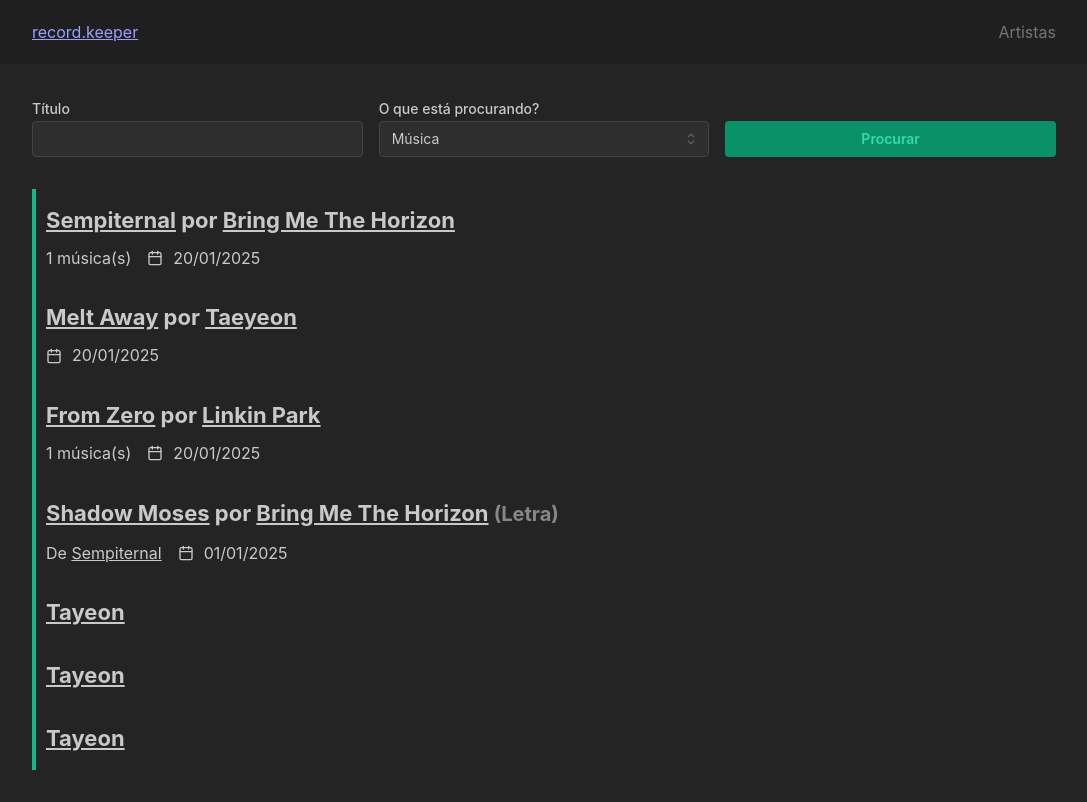
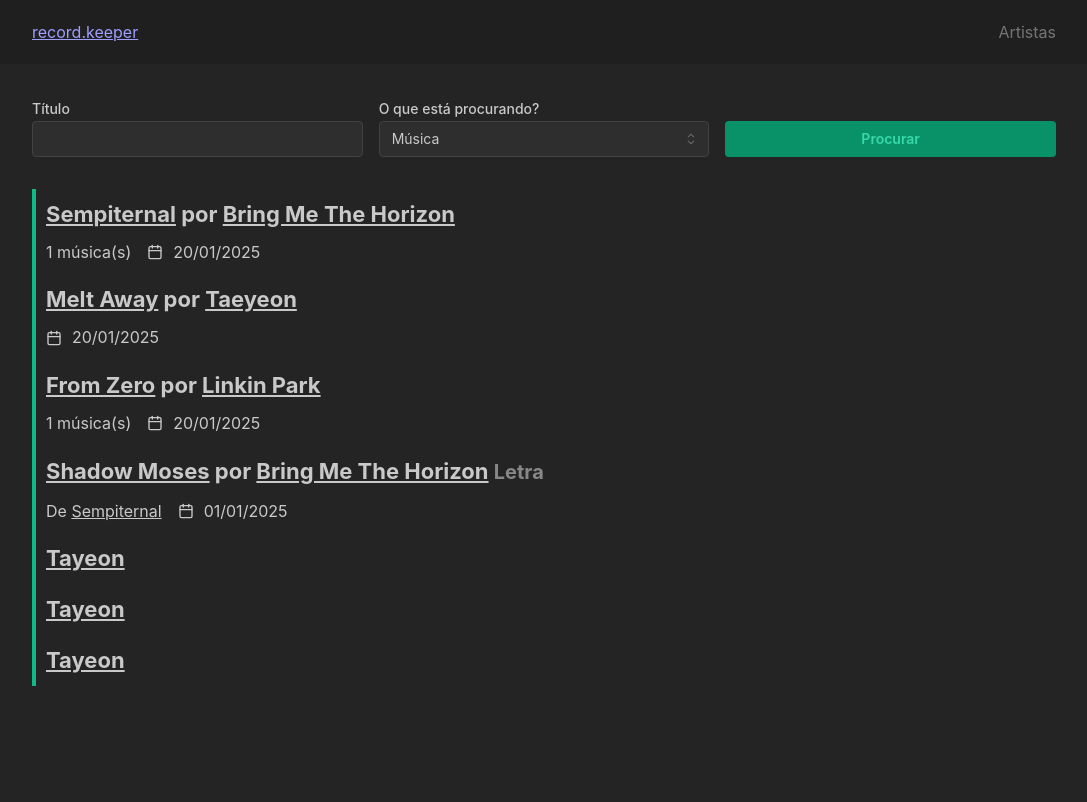
Before and after one commit to wendell-kenneddy/record-keeper, a Next.js app: page / in a window 1280 px wide. Shown: the whole page, without its empty margins (96-1183 px from the left). Built offline with nearby package versions, Linux system fonts and the light colour scheme.

Commit message:
refactor(components): reduce padding of preview components

```diff
--- a/src/components/artist-preview/index.tsx
+++ b/src/components/artist-preview/index.tsx
@@ -11,8 +11,8 @@
   return (
     <Stack
       pl="xs"
-      pb="md"
-      pt="md"
+      pb="xs"
+      pt="xs"
       align="flex-start"
       style={{ borderLeft: "4px solid var(--mantine-color-teal-6)" }}
     >
--- a/src/components/release-preview/index.tsx
+++ b/src/components/release-preview/index.tsx
@@ -27,8 +27,8 @@
     <Stack
       gap="xs"
       pl="xs"
-      pb="md"
-      pt="md"
+      pb="xs"
+      pt="xs"
       align="flex-start"
       style={{ borderLeft: "4px solid var(--mantine-color-teal-6)" }}
     >
--- a/src/components/song-preview/index.tsx
+++ b/src/components/song-preview/index.tsx
@@ -26,8 +26,8 @@
     <Stack
       gap="xs"
       pl="xs"
-      pb="md"
-      pt="md"
+      pb="xs"
+      pt="xs"
       align="flex-start"
       style={{ borderLeft: "4px solid var(--mantine-color-teal-6)" }}
     >
@@ -40,7 +40,7 @@
           {artist}
         </Link>{" "}
         <Text component="span" fw="bold" size="xl" opacity={0.6}>
-          (Letra)
+          Letra
         </Text>
       </Title>
 
```
